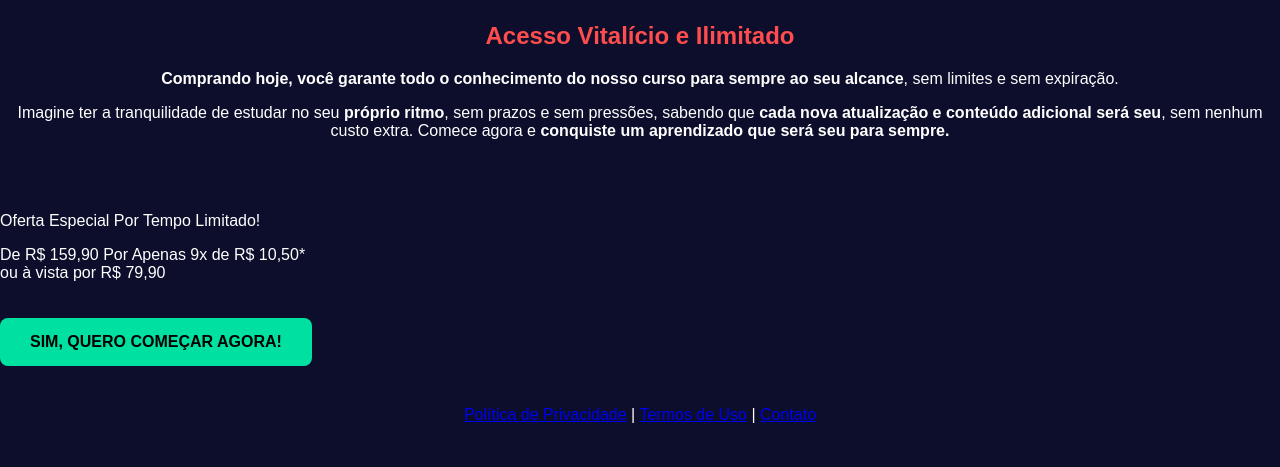
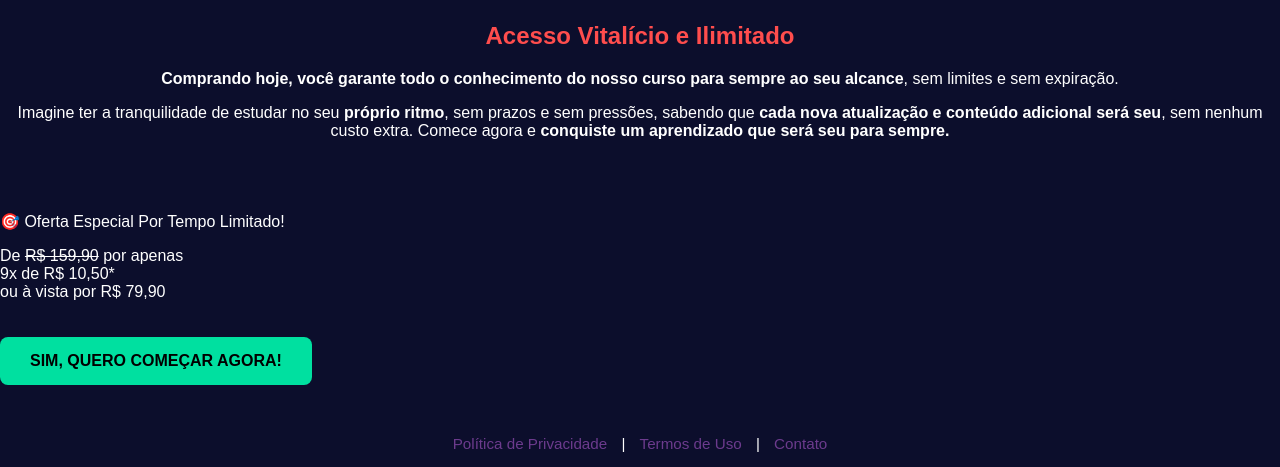
Before and after one commit to NataliaMachado94/Cursodeoratoria, a plain HTML site: page index.html in a window 1280 px wide. Shown: the part 4991-5458 px from the top of the page. Before the commit the page ends 5431 px from the top, so only its background shows below. Drawn offline with Linux system fonts and the light colour scheme.

Commit message:
Update index.html

```diff
--- a/index.html
+++ b/index.html
@@ -450,23 +450,22 @@
   <p>Imagine ter a tranquilidade de estudar no seu <strong>próprio ritmo</strong>, sem prazos e sem pressões, sabendo que <strong>cada nova atualização e conteúdo adicional será seu</strong>, sem nenhum custo extra. Comece agora e <strong>conquiste um aprendizado que será seu para sempre.</strong></p>
 </section>
 
+ <!-- Seção: CTA Final -->
 <div class="cta-final">
-    <p class="cta-text">Oferta Especial Por Tempo Limitado!</p>
+  <p class="cta-text">🎯 Oferta Especial Por Tempo Limitado!</p>
   <p class="cta-preco">
-      De R$ 159,90 Por Apenas <span class="preco-destaque">9x de R$ 10,50*</span><br>
+    De <s>R$ 159,90</s> por apenas<br>
+    <span class="preco-destaque">9x de R$ 10,50*</span><br>
     ou à vista por <span class="preco-destaque">R$ 79,90</span>
   </p>
   <a href="https://go.hotmart.com/O99375908H?ap=49cd" class="cta-button">SIM, QUERO COMEÇAR AGORA!</a>
 </div>
 
-  <!-- Links de Política, Termos e Contato -->
-  <footer style="text-align: center; margin-top: 40px;">
+<!-- Rodapé com links -->
+<footer style="text-align: center; margin-top: 50px; font-size: 0.95rem;">
   <p>
-      <a href="politica.html" target="_blank">Política de Privacidade</a> |
-      <a href="termos.html" target="_blank">Termos de Uso</a> |
-      <a href="contato.html" target="_blank">Contato</a>
+    <a href="politica.html" target="_blank" style="color: #6c3b8d; text-decoration: none; margin: 0 10px;">Política de Privacidade</a> |
+    <a href="termos.html" target="_blank" style="color: #6c3b8d; text-decoration: none; margin: 0 10px;">Termos de Uso</a> |
+    <a href="contato.html" target="_blank" style="color: #6c3b8d; text-decoration: none; margin: 0 10px;">Contato</a>
   </p>
 </footer>
-
-</body>
-</html>
```
Lines whose indentation alone changed are shown as unchanged.
